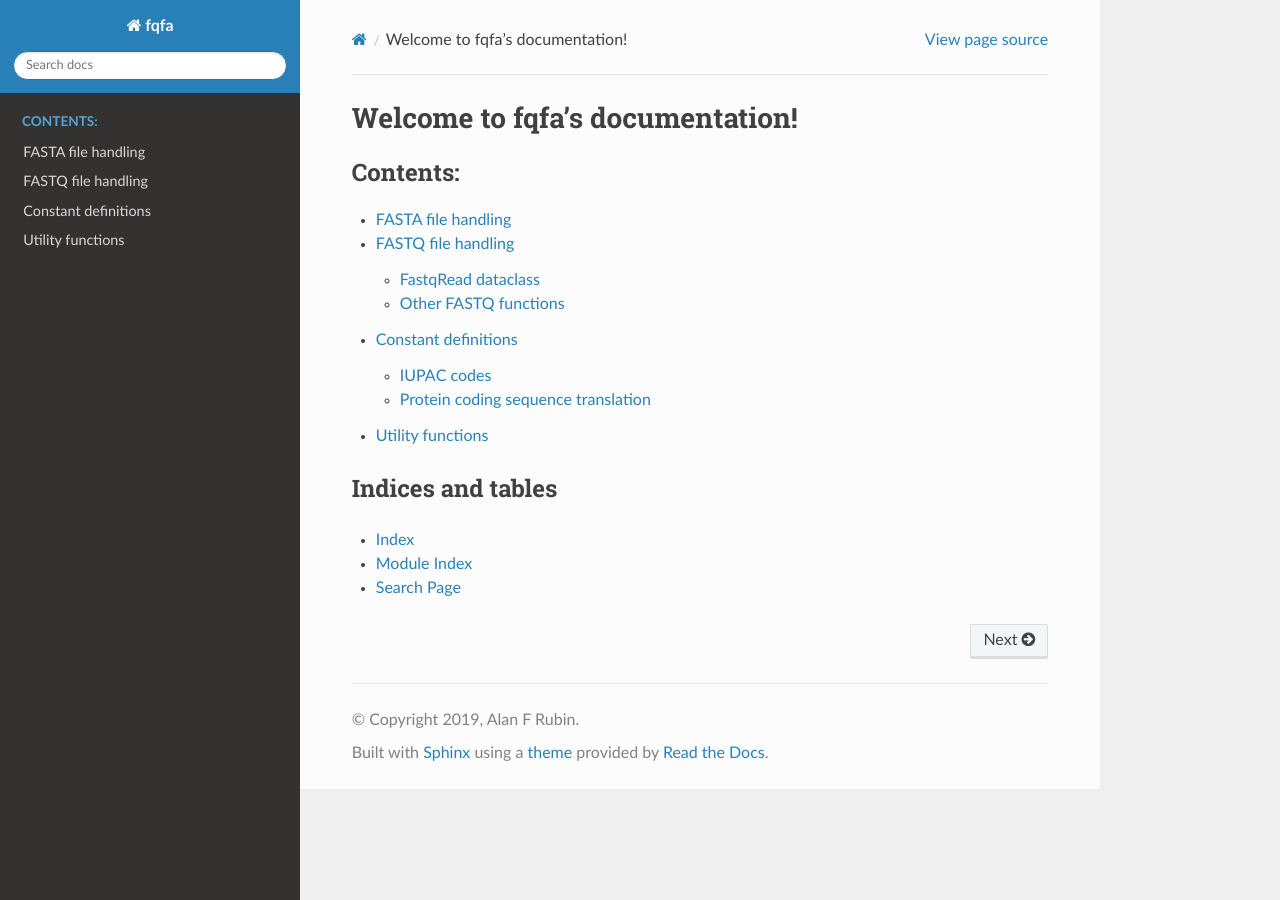
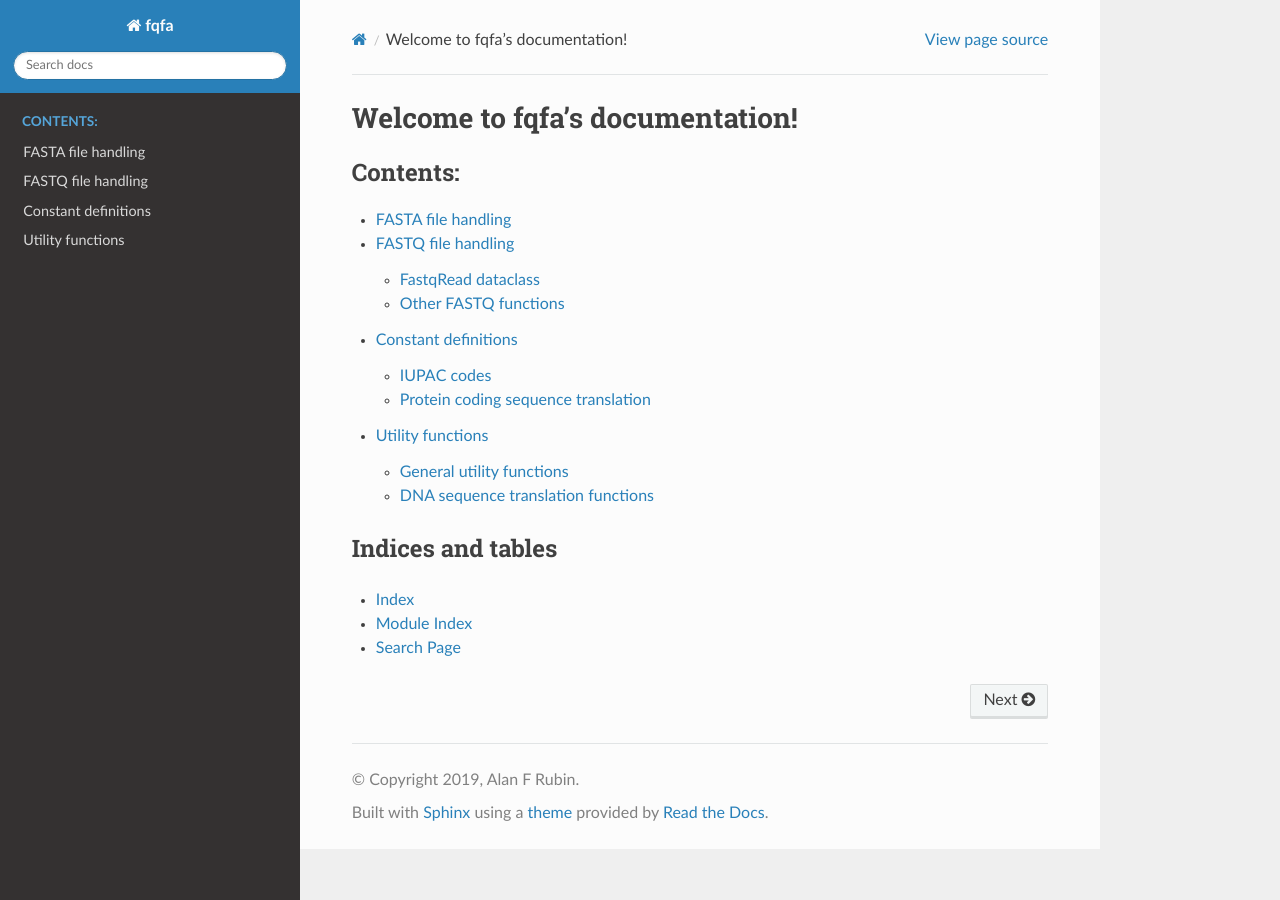
Before and after one commit to CountESS-Project/fqfa, a Sphinx documentation site: the page built from docs/index.rst, in a window 1280 px wide. Built offline with Sphinx 7.4.7 and the Read the Docs theme 2.0.0, drawn with Linux system fonts in a browser that asks for light colours.

Commit message:
update docs to include util.translate

```diff
--- a/docs/util.rst
+++ b/docs/util.rst
@@ -1,5 +1,14 @@
 Utility functions
 ********************
 
+General utility functions
+=========================
+
 .. automodule:: fqfa.util.util
    :members:
+
+DNA sequence translation functions
+==================================
+
+.. automodule:: fqfa.util.translate
+   :members:
```
